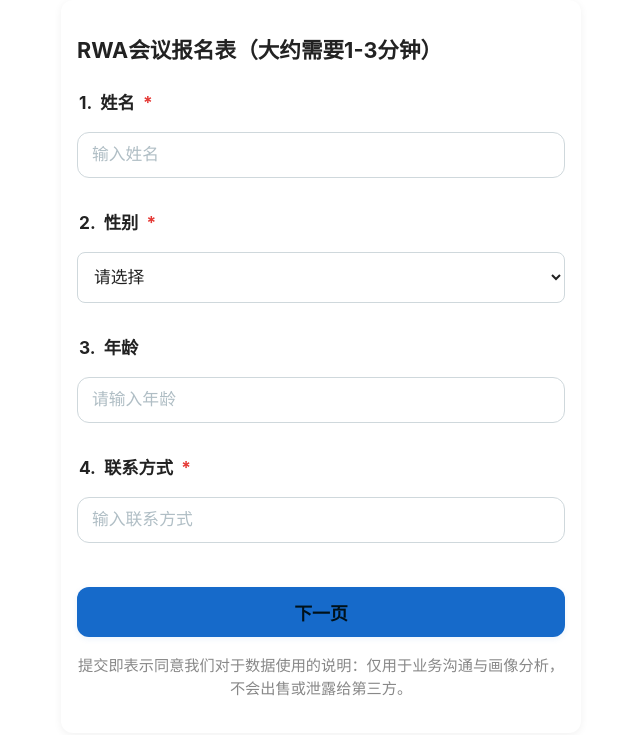
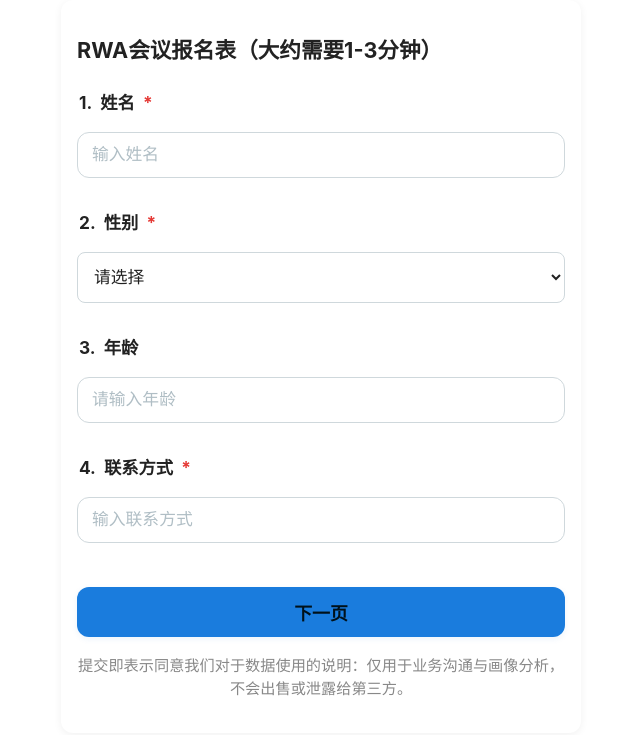
Before and after one commit to schetkfs/info_collector, a Flask app: page / in a window 1280 px wide, while the restyled element is pressed. Shown: the top 735 px of the page, without its empty margins (319-959 px from the left). Run offline with Flask 3, Linux system fonts and the light colour scheme.

Commit message:
Update form.css

```diff
--- a/static/css/form.css
+++ b/static/css/form.css
@@ -88,7 +88,7 @@ button {
     transition: background 0.2s;
 }
 button:active, button:focus {
-    background: #1565C0;
+    background: #1976D2;
 }
 .msg {
     color: #E53935;
```
